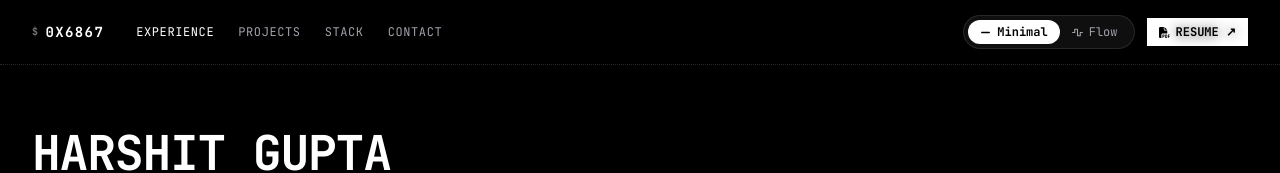
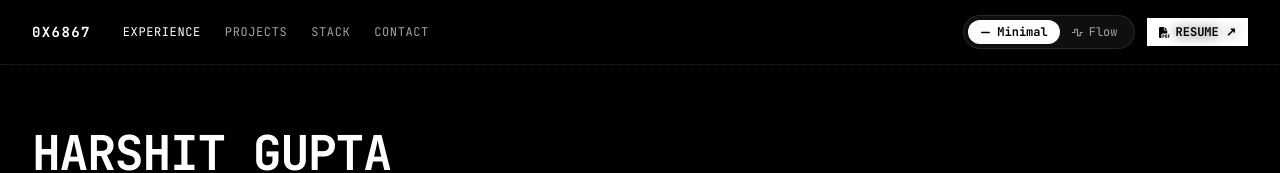
Before and after one commit to linuxer77/Portfolio, a Next.js app: page / in a window 1280 px wide. Shown: the top 173 px of the page. Built offline with nearby package versions, Linux system fonts and the light colour scheme.

Commit message:
fix(minimal): keep 0x6867 matrix scramble effect without conversion

```diff
--- a/components/MinimalView.tsx
+++ b/components/MinimalView.tsx
@@ -16,48 +16,52 @@ import { FaFilePdf } from "react-icons/fa6";
 import { motion, AnimatePresence } from "framer-motion";
 
 // ==========================================
-// Easter Egg 1: 0x6867 Hex Scramble Decoder
+// Easter Egg 1: 0x6867 Scramble Effect
 // ==========================================
-function HexDecoder() {
-  const stages = ["0x6867", "[01101000 01100111]", "'h' 'g'", "HARSHIT GUPTA"];
-  const [stageIdx, setStageIdx] = useState(0);
-  const [display, setDisplay] = useState(stages[0]);
-  const [animating, setAnimating] = useState(false);
+function HexScrambler({ onScrollToIntro }: { onScrollToIntro: () => void }) {
+  const target = "0x6867";
+  const [display, setDisplay] = useState(target);
+  const animatingRef = useRef(false);
 
-  const handleNext = () => {
-    if (animating) return;
-    setAnimating(true);
-    const nextIdx = (stageIdx + 1) % stages.length;
-    setStageIdx(nextIdx);
-    const target = stages[nextIdx];
+  const triggerScramble = useCallback(() => {
+    if (animatingRef.current) return;
+    animatingRef.current = true;
+    let iteration = 0;
+    const chars = "0123456789abcdefx#";
 
-    let step = 0;
-    const chars = "0101abcdefx#$_[]'\"";
     const interval = setInterval(() => {
-      step++;
-      if (step < 7) {
-        setDisplay(
-          target
-            .split("")
-            .map((c) => (c === " " ? " " : chars[Math.floor(Math.random() * chars.length)]))
-            .join("")
-        );
-      } else {
+      setDisplay(
+        target
+          .split("")
+          .map((char, index) => {
+            if (index < iteration) {
+              return target[index];
+            }
+            return chars[Math.floor(Math.random() * chars.length)];
+          })
+          .join("")
+      );
+
+      if (iteration >= target.length) {
+        clearInterval(interval);
         setDisplay(target);
-        clearInterval(interval);
-        setAnimating(false);
+        animatingRef.current = false;
       }
-    }, 40);
-  };
+
+      iteration += 1 / 2;
+    }, 28);
+  }, [target]);
 
   return (
     <button
-      onClick={handleNext}
-      title="Click to decode hex identifier (0x6867 ➔ binary ➔ ASCII ➔ name)"
-      className="group flex items-center gap-1.5 text-xs sm:text-sm font-bold tracking-widest uppercase hover:text-zinc-300 transition-colors shrink-0 underline underline-offset-8 decoration-1 decoration-white font-mono select-none"
+      onClick={() => {
+        triggerScramble();
+        onScrollToIntro();
+      }}
+      onMouseEnter={triggerScramble}
+      className="text-xs sm:text-sm font-bold tracking-widest uppercase hover:text-zinc-300 transition-colors shrink-0 underline underline-offset-8 decoration-1 decoration-white font-mono select-none"
     >
-      <span className="text-zinc-500 text-[10px] group-hover:text-cyan-400 transition-colors">$</span>
-      <span>{display}</span>
+      {display}
     </button>
   );
 }
@@ -488,7 +492,7 @@ export default function MinimalView() {
         <div className="max-w-7xl mx-auto px-4 sm:px-6 lg:px-8 h-16 flex items-center justify-between">
           {/* Identity & Nav Links */}
           <div className="flex items-center gap-6 sm:gap-8 overflow-x-auto no-scrollbar">
-            <HexDecoder />
+            <HexScrambler onScrollToIntro={() => scrollTo("intro")} />
 
             <nav className="hidden md:flex items-center gap-6 text-xs text-zinc-400 tracking-wider uppercase">
               <button
```
